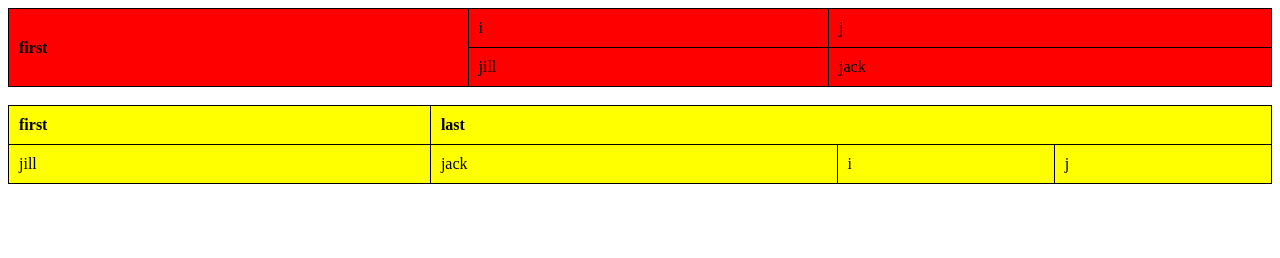
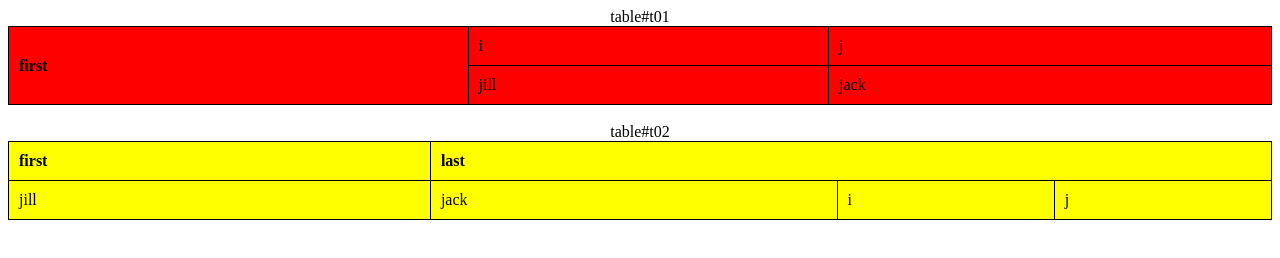
Before and after one commit to Spoorthi-09/session-43, a website: page index.html in a window 1280 px wide. Drawn offline with Linux system fonts and the light colour scheme.

Commit message:
session 43

```diff
--- a/index.html
+++ b/index.html
@@ -29,6 +29,7 @@
   </head>
   <body>
     <table id = "t01" style = "width:100%">
+      <caption>table#t01</caption>
   <tr>
     <th rowspan = "2">first</th>
     <td>i</td>
@@ -41,6 +42,7 @@
     </table>
     <br>
 <table id = "t02" style = "width:100%">
+  <caption>table#t02</caption>
   <tr>
     <th>first</th>
     <th colspan = "3">last</th>
```
